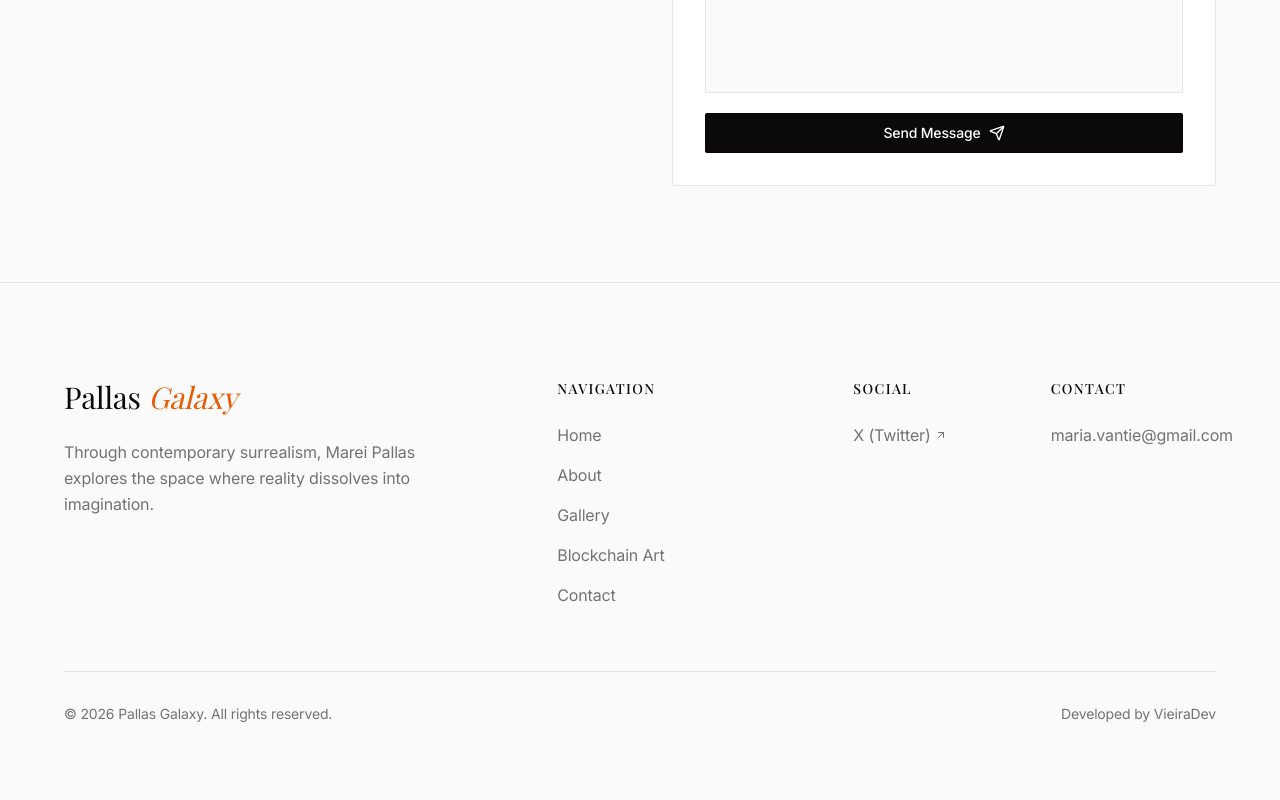
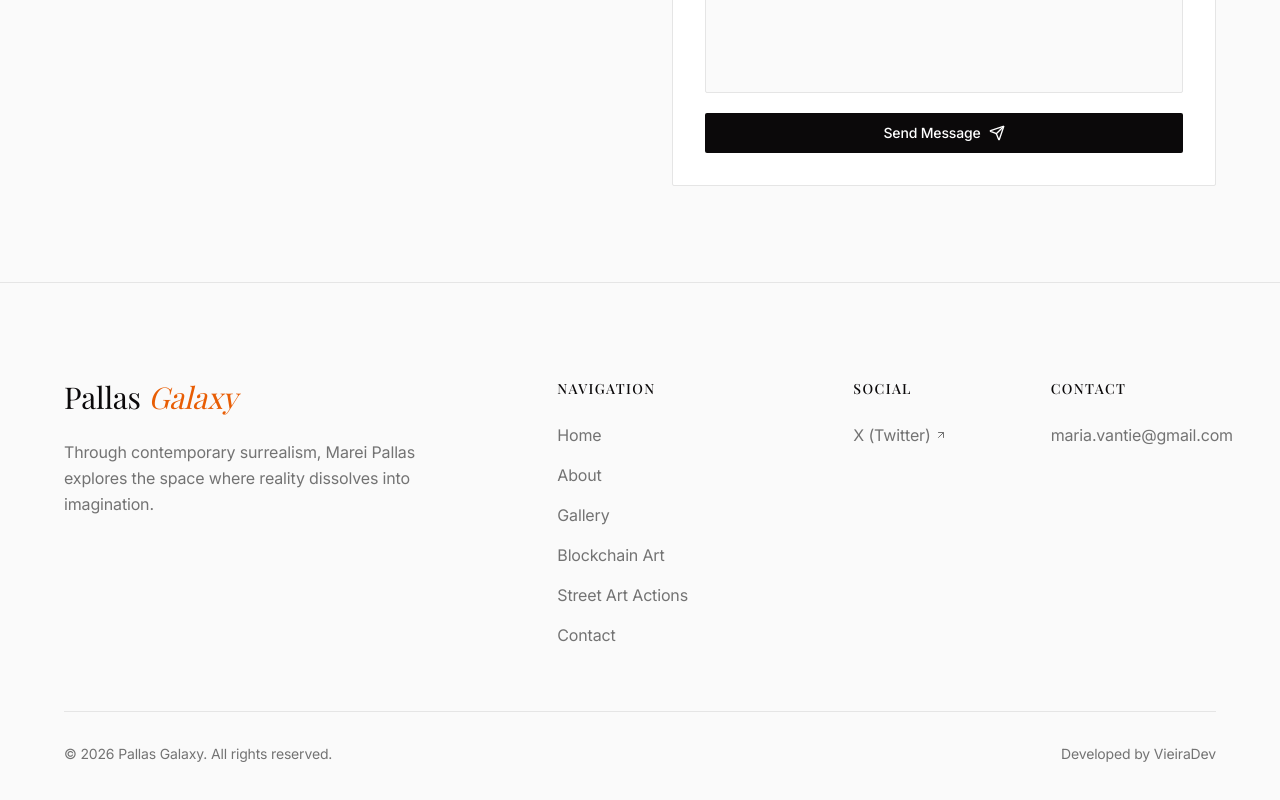
Before and after one commit to VieiraJefferson/Art-Gallery, a React (Create React App) app in the folder art-gallery/: page /contact in a window 1280 px wide. Shown: the part 862-1662 px from the top of the page. Built offline with nearby package versions, Linux system fonts and the light colour scheme; no server answers; a web font is replaced by a local one.

Commit message:
fix navigation

```diff
--- a/art-gallery/src/components/Footer.js
+++ b/art-gallery/src/components/Footer.js
@@ -7,6 +7,7 @@ const footerLinks = [
   { name: "About", path: "/artistProfile" },
   { name: "Gallery", path: "/gallery" },
   { name: "Blockchain Art", path: "/blockchain-art" },
+  { name: "Street Art Actions", path: "/gallery/86e4e5ba-b3a1-44e2-9f24-025b5cbc56cd" },
   { name: "Contact", path: "/contact" },
 ];
 
--- a/art-gallery/src/components/Pages/ArtistProfile.js
+++ b/art-gallery/src/components/Pages/ArtistProfile.js
@@ -45,7 +45,7 @@ const ArtistProfile = () => {
               <p className="text-lg text-muted-foreground leading-relaxed mb-8">
                 A boundary-crossing artist, Marei Pallas blends contemporary surrealism
                 with symbolism shaped by real encounters. Her work invites viewers into
-                worlds where reality and imagination meet,an invitation to communicate
+                worlds where reality and imagination meet, an invitation to communicate
                 beyond words, through the language of the soul.
               </p>
               <div className="flex items-center gap-4 text-sm text-muted-foreground">
@@ -82,7 +82,7 @@ const ArtistProfile = () => {
                 </p>
 
                 <p className="text-muted-foreground leading-relaxed">
-                  She spent half a year in Varna on a quiet, self-led retreat,painting daily
+                  She spent half a year in Varna on a quiet, self-led retreat, painting daily
                   and working intensely on developing her own artistic style.
                 </p>
 
```
